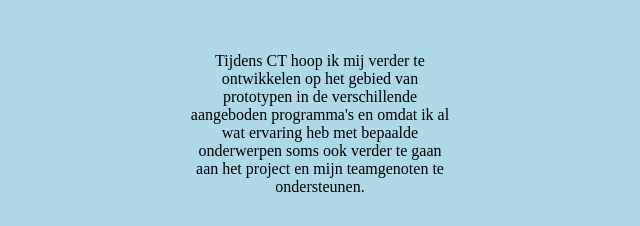
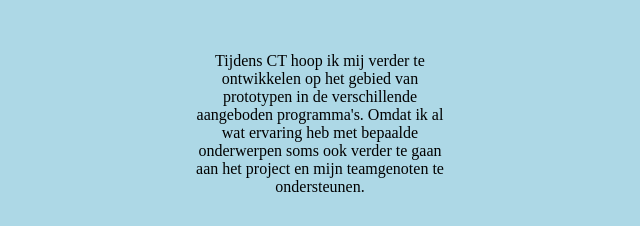
Before and after one commit to JorickPost/CT-CU2, a plain HTML site: page index.html in a window 1280 px wide. Shown: the part 745-971 px from the top of the page, 320-960 px from the left. Drawn offline with Linux system fonts and the light colour scheme.

Commit message:
tekst aangepast over mij

```diff
--- a/index.html
+++ b/index.html
@@ -10,7 +10,7 @@
 <div class="tekstblok">
 <h1>Hoi ik ben Jorick, 19 jaar oud.</h1>
 <br>
-<p>Tijdens CT hoop ik mij verder te ontwikkelen op het gebied van prototypen in de verschillende aangeboden programma's en omdat ik al wat ervaring heb met bepaalde onderwerpen soms ook verder te gaan aan het project en mijn teamgenoten te ondersteunen.</p>
+<p>Tijdens CT hoop ik mij verder te ontwikkelen op het gebied van prototypen in de verschillende aangeboden programma's. Omdat ik al wat ervaring heb met bepaalde onderwerpen soms ook verder te gaan aan het project en mijn teamgenoten te ondersteunen.</p>
 <br>
 </div>
 <br><br>
```
